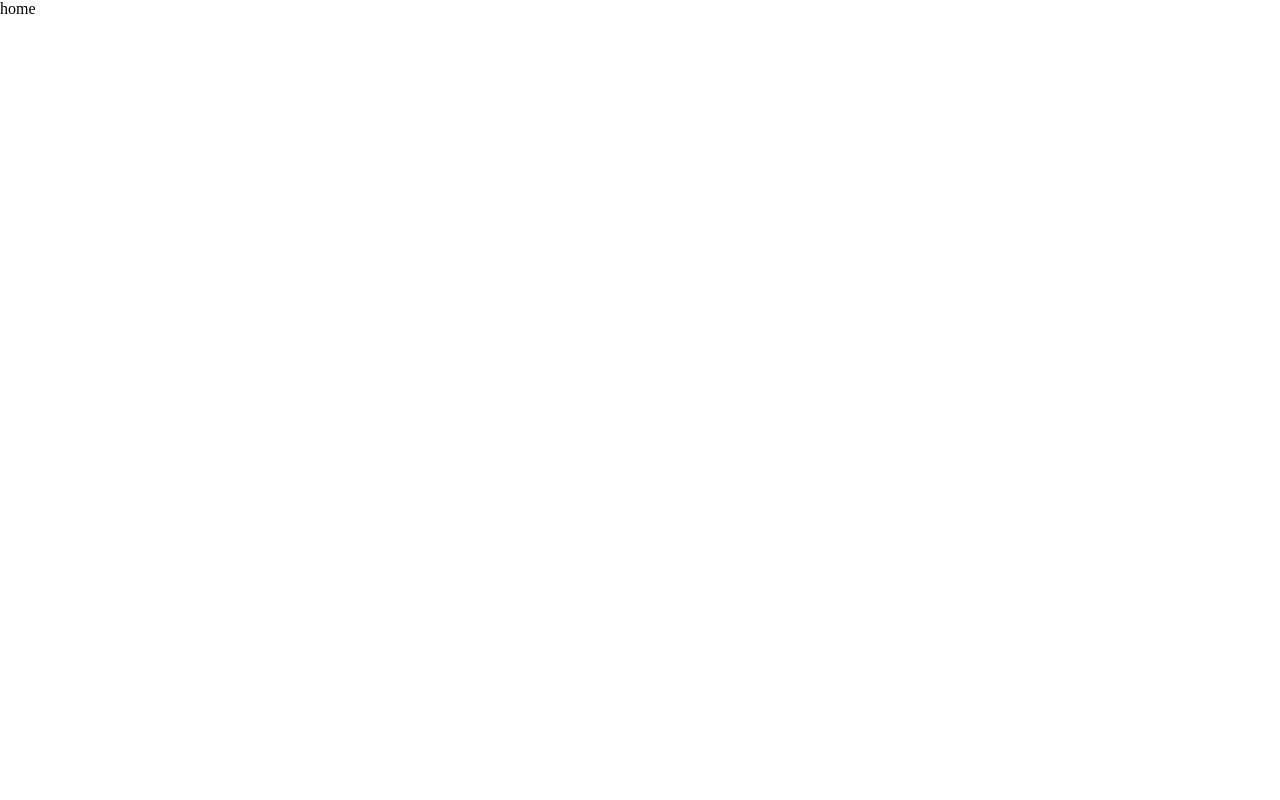
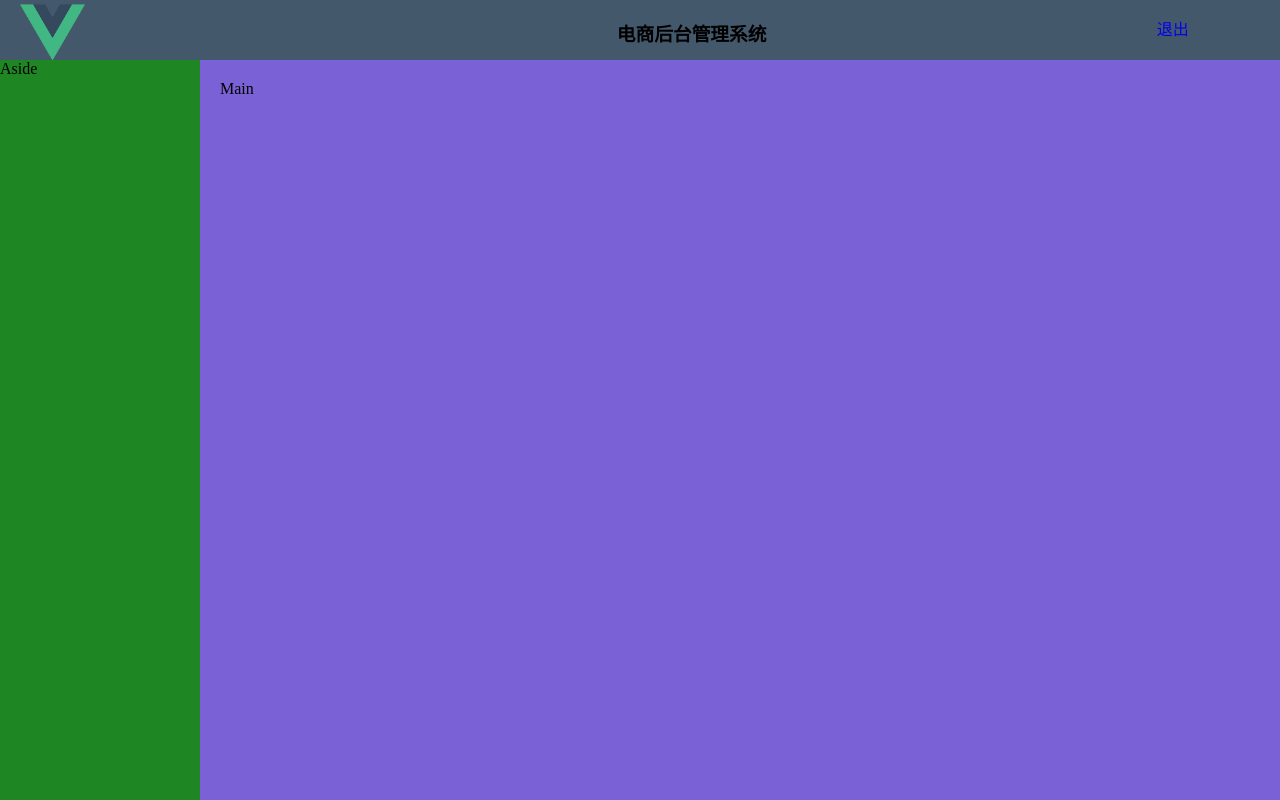
Before and after one commit to Reinhart25/vue-shop-admin, a Vue app: page / in a window 1280 px wide. Built offline with nearby package versions, Linux system fonts and the light colour scheme.

Commit message:
'头部样式调整'

```diff
--- a/src/views/Home.vue
+++ b/src/views/Home.vue
@@ -1,5 +1,27 @@
 <template>
-  <div>home</div>
+  <el-container class="container">
+    <el-header class="header">
+      <el-row>
+        <el-col :span="4">
+          <div class="grid-content bg-purple">
+            <img id="logo-image" src="@/assets/logo.png" alt="无法显示图片" />
+          </div>
+        </el-col>
+        <el-col :span="18" class="middle">
+          <h3>电商后台管理系统</h3>
+        </el-col>
+        <el-col :span="2">
+          <div class="grid-content bg-purple">
+            <a href="#" class="login-out">退出</a>
+          </div>
+        </el-col>
+      </el-row>
+    </el-header>
+    <el-container>
+      <el-aside class="aside" width="200px">Aside</el-aside>
+      <el-main class="main">Main</el-main>
+    </el-container>
+  </el-container>
 </template>
 
 <script>
@@ -9,4 +31,30 @@ export default {
 }
 </script>
 
-<style></style>
+<style>
+.container {
+  height: 100%;
+  background-color: rgb(151, 158, 165);
+}
+/* 头部样式 */
+.header {
+  background-color: rgb(68, 88, 107);
+}
+#logo-image {
+  height: 65px;
+  width: 65px;
+}
+.middle {
+  text-align: center;
+}
+.login-out {
+  line-height: 60px;
+  text-decoration: none;
+}
+.aside {
+  background-color: rgb(31, 134, 36);
+}
+.main {
+  background-color: rgb(123, 97, 214);
+}
+</style>
```
Also changed, not shown: src/assets/logo.png (added).
